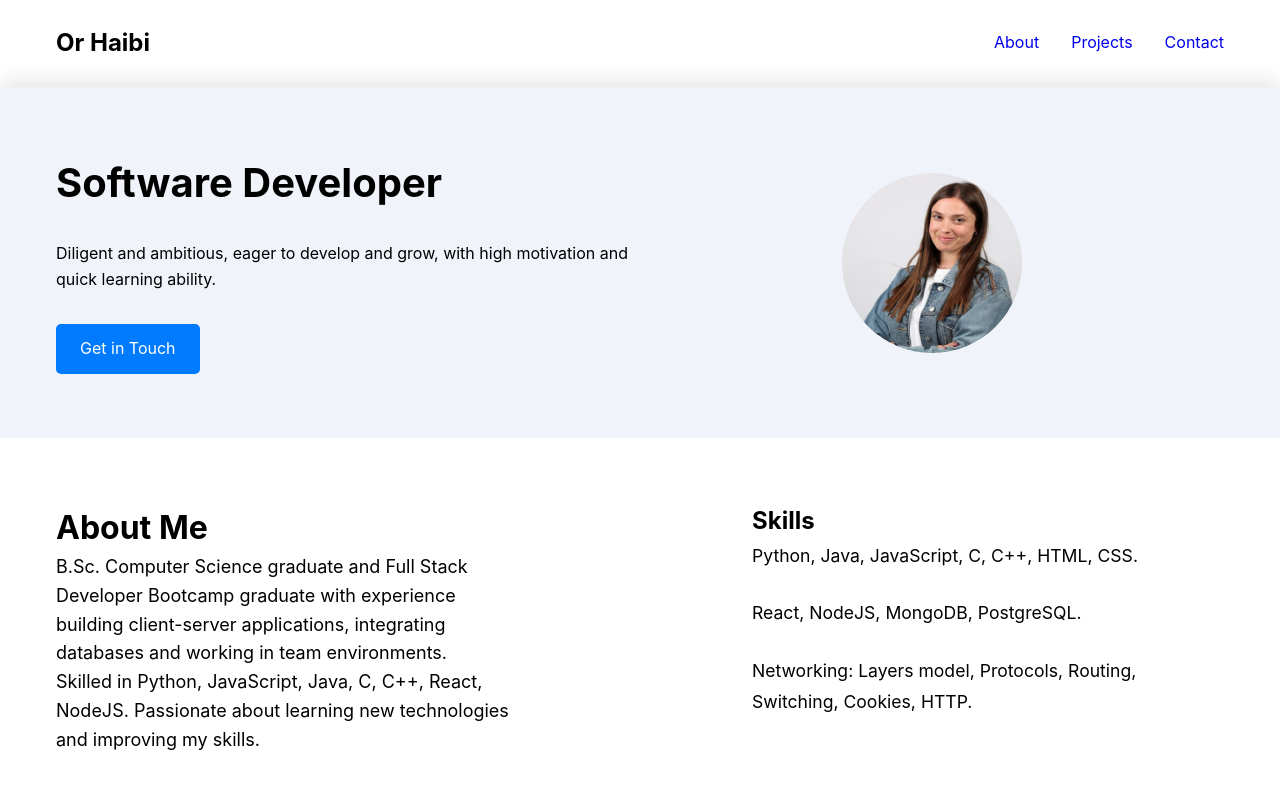
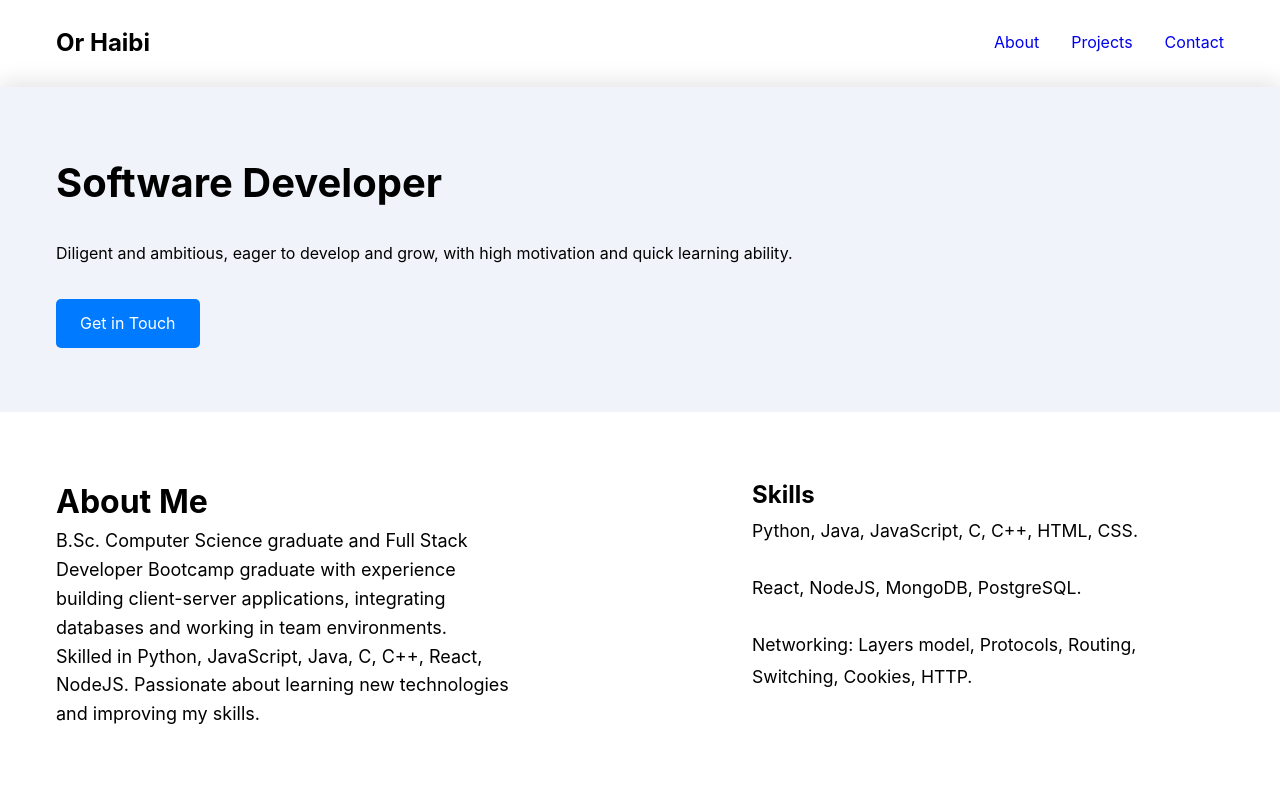
Before and after one commit to Orhai1/-Portfolio, a plain HTML site: page index.html in a window 1280 px wide. Shown: the top 800 px of the page. Drawn offline with Linux system fonts and the light colour scheme.

Commit message:
fixed images2

```diff
--- a/index.html
+++ b/index.html
@@ -39,9 +39,6 @@
         <a href="#contact" class="btn">Get in Touch</a>
       </div>
       <div class="photo">
-        <div class="photo-wrapper">
-          <img src="./profilePic.jpeg" alt="Profile Photo">
-        </div>
     </div>
   </section>
 
@@ -99,7 +96,7 @@
          <!-- Project 3 -->
         <div class="project">
           <div class="project-image">
-            <img src="./GuessItPic.png" alt="GuessIt App">
+            <img src="https://www.kolbopet.co.il/wp-content/uploads/2024/08/lovely-pet-portrait-isolated-1-scaled.jpg" alt="GuessIt App">
           </div>
           <h3>GuessIt App</h3>
           <p>An educational and fun quiz platform for kids, with parent-managed content and external API integration.</p>
--- a/profile.css
+++ b/profile.css
@@ -96,29 +96,6 @@ h3{
 
 .btn:hover {
   background-color: #0056b3;
-}
-
-.photo {
-  flex: 1;
-  display: flex;
-  justify-content: center;
-  align-items: center;
-  gap: 100px;
-}
-
-.photo-wrapper {
-  width: 180px;
-  height: 180px;
-  border-radius: 50%;
-  overflow: hidden;
-  display: flex;
-  justify-content: center;
-  align-items: center;
-}
-
-.photo-wrapper img {
-  width: 100%;
-  height: 100%;
 }
 
 /* About box */
```
